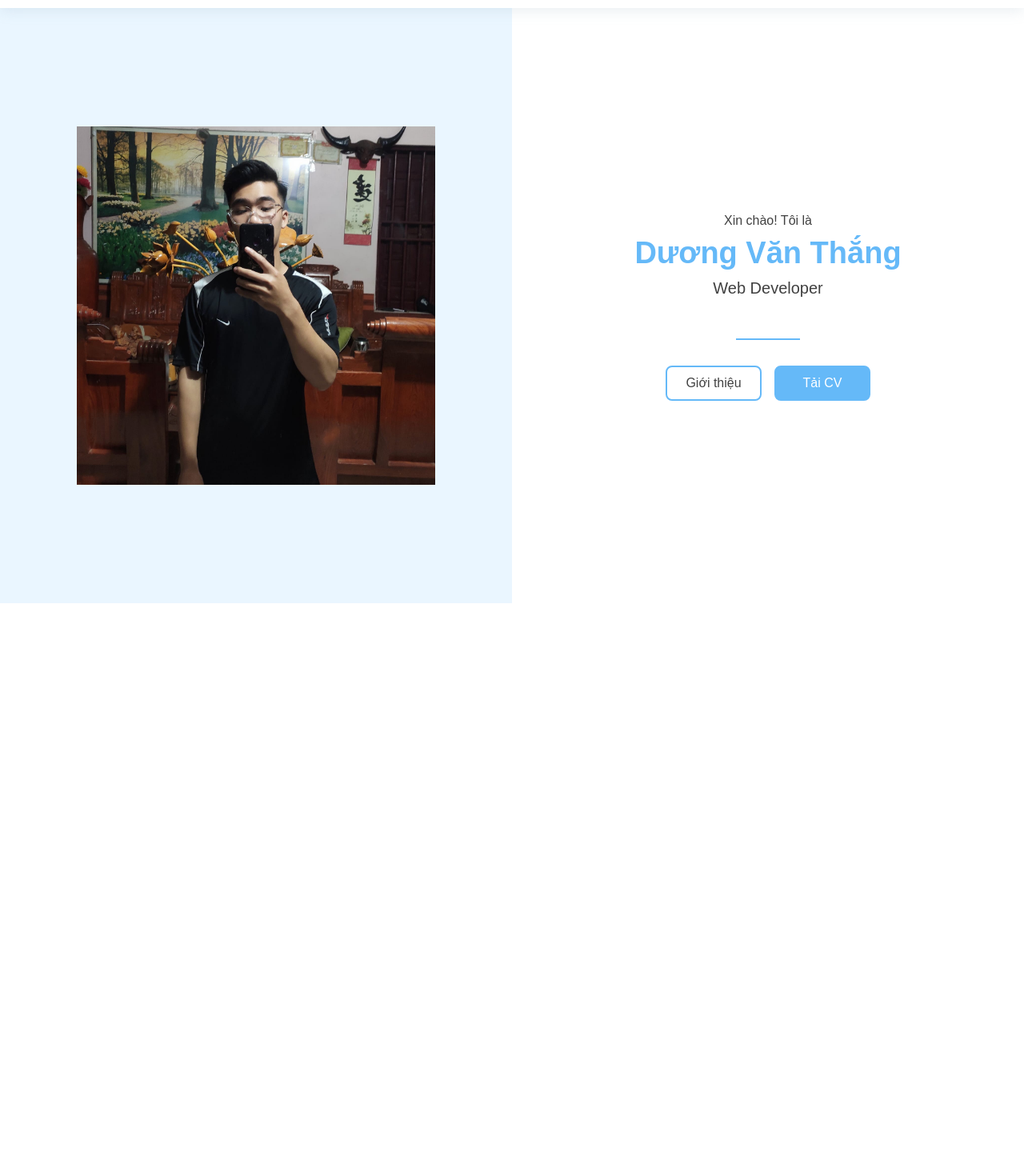
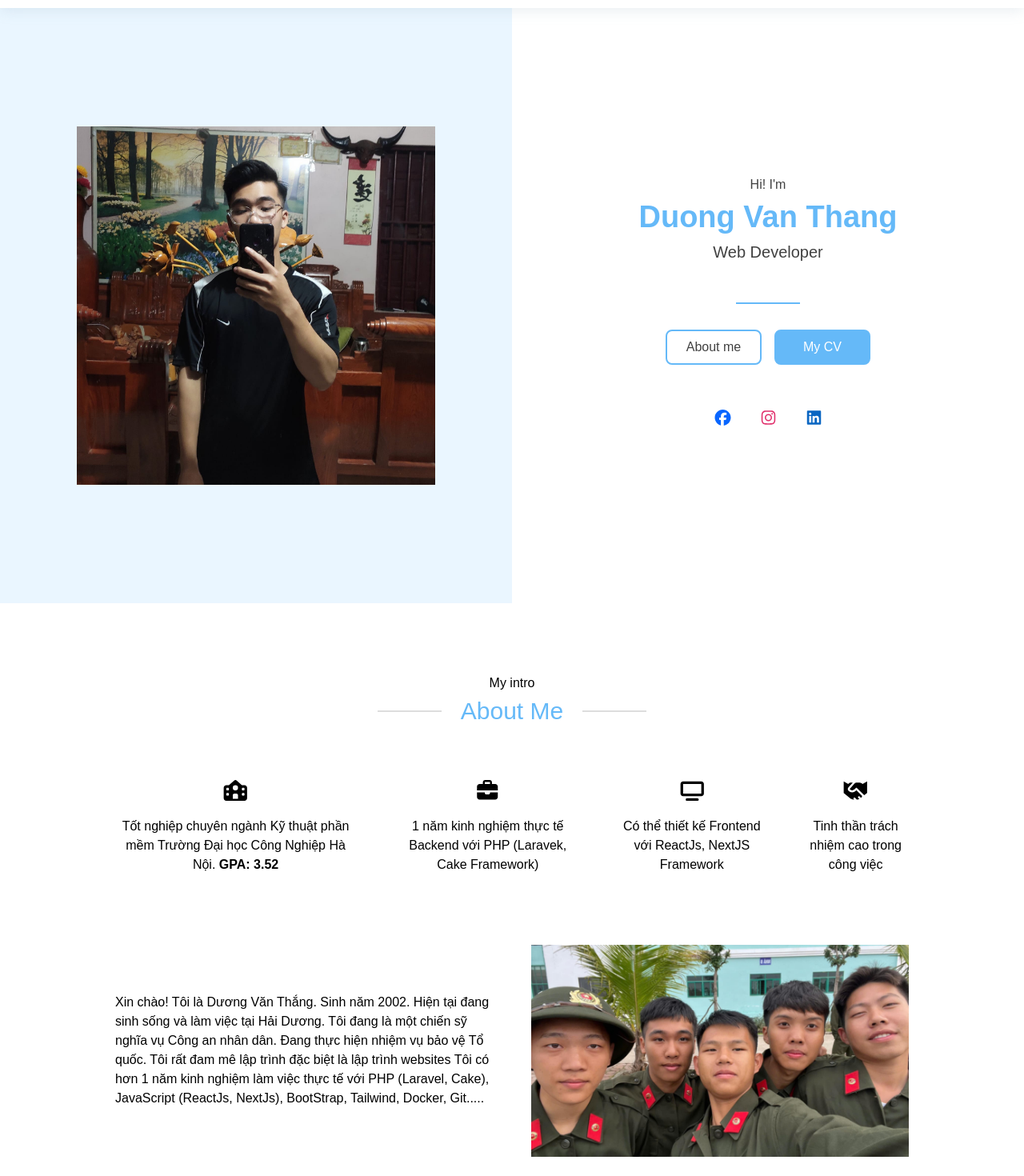
Before and after one commit to duongthang123/persional_blog, a React (Vite) app: page / in a window 1280 px wide. Shown: the part 99-1569 px from the top of the page at 80% size. Before the commit the page ends 853 px from the top, so only its background shows below. Built offline with nearby package versions, Linux system fonts and the light colour scheme; a web font is replaced by a local one.

Commit message:
create introduce

```diff
--- a/package.json
+++ b/package.json
@@ -10,6 +10,10 @@
     "preview": "vite preview"
   },
   "dependencies": {
+    "@fortawesome/fontawesome-svg-core": "^7.0.0",
+    "@fortawesome/free-brands-svg-icons": "^7.0.0",
+    "@fortawesome/free-solid-svg-icons": "^7.0.0",
+    "@fortawesome/react-fontawesome": "^0.2.3",
     "@tailwindcss/vite": "^4.1.11",
     "react": "^19.1.1",
     "react-dom": "^19.1.1",
--- a/src/App.jsx
+++ b/src/App.jsx
@@ -1,5 +1,6 @@
 import Header from './components/Header'
 import Information from './components/Information'
+import Introduce from './components/Introduce'
 
 function App() {
 
@@ -8,6 +9,7 @@ function App() {
       <div className='container mx-auto'>
         <Header />
         <Information />
+        <Introduce />
       </div>
     </>
   )
--- a/src/components/Information.jsx
+++ b/src/components/Information.jsx
@@ -1,5 +1,7 @@
-import React from 'react'
+
 import ImgPersional from '../assets/me.jpg';
+import { FontAwesomeIcon } from '@fortawesome/react-fontawesome'
+import { faFacebook, faInstagram,faLinkedin } from '@fortawesome/free-brands-svg-icons';
 
 const Information = () => {
   return (
@@ -8,23 +10,36 @@ const Information = () => {
             <img className='w-[80%] h-[90%] object-contain p-8' src={ImgPersional} alt='Anh'/>
         </div>
         <div className='flex flex-col items-center justify-center w-[50%] py-4 px-22 text-[#414141]'>
-          <p className='text-[16px]'>Xin chào! Tôi là</p>
-          <h1 className='text-[38px] text-[#65b9f8] font-[550]'>Dương Văn Thắng</h1>
+          <p className='text-[16px]'>Hi! I'm</p>
+          <h1 className='text-[38px] text-[#65b9f8] font-[550]'>Duong Van Thang</h1>
           <p className='text-[20px] font-[450]'>
             Web Developer
           </p>
 
           <div className="w-[80px] h-[2px] bg-[#65b9f8] mt-12"></div>
           <div className='flex flex-row justify-between items-center text-[16px] cursor-pointer mt-8'>
-            <button className='p-2 mx-2 min-w-[120px] border-[2px] rounded-[8px] border-[#65b9f8] cursor-pointer font-[450]'>Giới thiệu</button>
-            <button className='p-2 mx-2 min-w-[120px] border-[2px] rounded-[8px] text-[#fff] bg-[#65b9f8] border-[#65b9f8] font-[450] cursor-pointer'>Tải CV</button>
+            <button className='p-2 mx-2 min-w-[120px] border-[2px] rounded-[8px] border-[#65b9f8] cursor-pointer font-[450]
+              transition-all duration-300 transform active:scale-95'
+            >
+              About me
+            </button>
+            <button className='p-2 mx-2 min-w-[120px] border-[2px] rounded-[8px] text-[#fff] bg-[#65b9f8] border-[#65b9f8] font-[450] cursor-pointer
+              transition-all duration-300 transform active:scale-95'
+            >
+              My CV
+            </button>
           </div>
 
-          <nav className=''>
-            <a href=''></a>
-            <a href=''></a>
-            <a href=''></a>
-            <a href=''></a>
+          <nav className='mt-12 p-2'>
+            <a href='' className='p-2 mx-2 cursor-pointer'>
+              <FontAwesomeIcon icon={faFacebook} style={{fontSize: 20, color: '#0866ff'}}/>
+            </a>
+            <a href='' className='p-2 mx-2 cursor-pointer'>
+              <FontAwesomeIcon icon={faInstagram} style={{fontSize: 20, color: '#E1306C'}}/>
+            </a>
+            <a href='' className='p-2 mx-2 cursor-pointer'>
+              <FontAwesomeIcon icon={faLinkedin} style={{fontSize: 20, color: '#0a66c2'}}/>
+            </a>
           </nav>
 
         </div>
--- /dev/null
+++ b/src/components/Introduce.jsx
@@ -0,0 +1,53 @@
+import { FontAwesomeIcon } from "@fortawesome/react-fontawesome"
+import { faSchool, faBriefcase, faHandshake, faTv } from '@fortawesome/free-solid-svg-icons';
+import introduceImg from '../assets/nghiavu2025.jpg';
+
+function Introduce() {
+  return (
+    <div>
+        <div className="pt-22">
+            <p className="text-center text-[16px]">My intro</p>
+            <div className="flex justify-center items-center">
+                <p className="w-[80px] h-[2px] bg-[#ddd]"></p>
+                <p className="px-6 text-[30px] text-[#65b9f8]">About Me</p>
+                <p className="w-[80px] h-[2px] bg-[#ddd]"></p>
+            </div>
+            <div className="pt-16 px-30">
+                <div className="flex justify-between items-center text-center">
+                    <div className="px-6">
+                        <FontAwesomeIcon icon={faSchool} style={{fontSize: '26px'}}/>
+                        <p className="pt-4">Tốt nghiệp chuyên ngành Kỹ thuật phần mềm Trường Đại học Công Nghiệp Hà Nội. <b>GPA: 3.52</b></p>
+                    </div>
+
+                    <div className="px-6">
+                        <FontAwesomeIcon icon={faBriefcase}  style={{fontSize: '26px'}} />
+                        <p className="pt-4">1 năm kinh nghiệm thực tế Backend với PHP (Laravek, Cake Framework)</p>
+                    </div>
+
+                    <div className="px-6">
+                        <FontAwesomeIcon icon={faTv}  style={{fontSize: '26px'}} />
+                        <p className="pt-4">Có thể thiết kế Frontend với ReactJs, NextJS Framework </p>
+                    </div>
+
+                    <div className="px-6">
+                        <FontAwesomeIcon icon={faHandshake}  style={{fontSize: '26px'}} />
+                        <p className="pt-4">Tinh thần trách nhiệm cao trong công việc</p>
+                    </div>
+                </div>
+            </div>
+
+            <div className="flex justify-between items-center pt-16 mx-auto px-30 text-[16px]">
+                <p className="w-[50%] p-6 pr-6px">
+                    Xin chào! Tôi là Dương Văn Thắng. Sinh năm 2002. Hiện tại đang sinh sống và làm việc tại Hải Dương.
+                    Tôi đang là một chiến sỹ nghĩa vụ Công an nhân dân. Đang thực hiện nhiệm vụ bảo vệ Tổ quốc.
+                    Tôi rất đam mê lập trình đặc biệt là lập trình websites
+                    Tôi có hơn 1 năm kinh nghiệm làm việc thực tế với PHP (Laravel, Cake), JavaScript (ReactJs, NextJs), BootStrap, Tailwind, Docker, Git.....
+                </p>
+                <img className="w-[50%] p-6" src={introduceImg} alt="img_introduce"/>
+            </div>
+        </div>
+    </div>
+  )
+}
+
+export default Introduce
```
Also changed, not shown: src/index.css (+0 -55 lines), src/assets/nghiavu2025.jpg (added), 1 other file (tests, documents, lock files or other folders).
